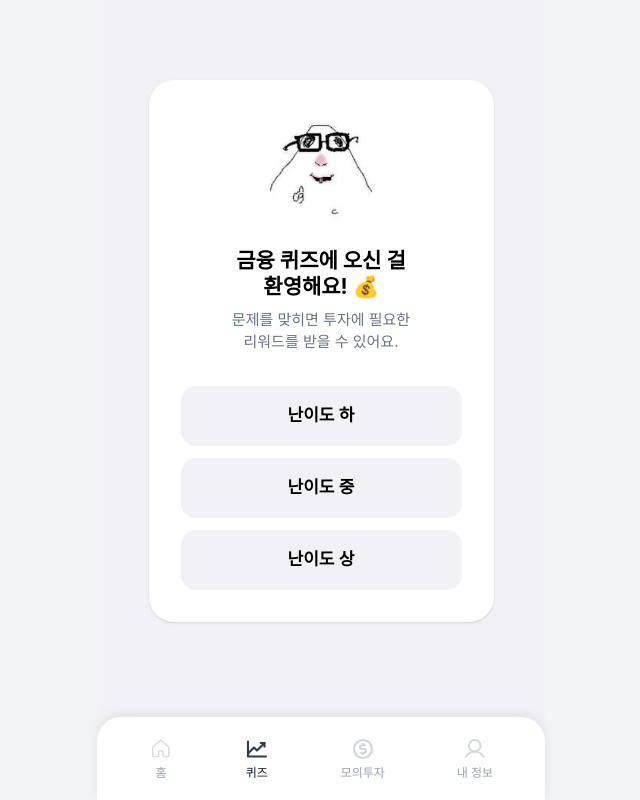
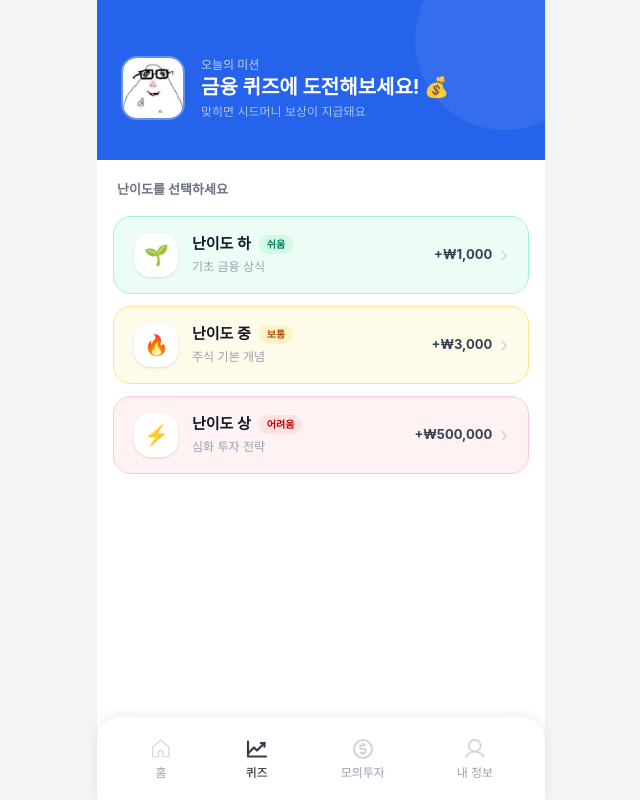
Before and after one commit to lnylnylnylny/OpenSource_team6, a React (Vite) app in the folder frontend/: page /quiz in a window 1280 px wide. Shown: the whole page, without its empty margins (319-959 px from the left). Built offline with nearby package versions, Linux system fonts and the light colour scheme; no server answers.

Commit message:
feat: 퀴즈 UI 수정

```diff
--- a/frontend/src/components/QuizCard.tsx
+++ b/frontend/src/components/QuizCard.tsx
@@ -1,5 +1,5 @@
-import React, { useState } from 'react';
-import axios from 'axios';
+import { useState } from "react";
+import axios from "axios";
 
 interface QuizProps {
   quiz: {
@@ -13,12 +13,23 @@ interface QuizProps {
   onNext: () => void;
 }
 
+const DIFFICULTY_LABEL: Record<string, { label: string; color: string }> = {
+  하: { label: "쉬움", color: "bg-emerald-500" },
+  중: { label: "보통", color: "bg-amber-500" },
+  상: { label: "어려움", color: "bg-red-500" },
+};
+
 export const QuizCard = ({ quiz, onNext }: QuizProps) => {
   const [selectedIdx, setSelectedIdx] = useState<number | null>(null);
   const [isSubmitted, setIsSubmitted] = useState(false);
   const [reward, setReward] = useState<number>(0);
 
-  const optionsArray = quiz.options.split(',');
+  const optionsArray = quiz.options.split(",");
+  const diffInfo = DIFFICULTY_LABEL[quiz.difficulty] ?? {
+    label: quiz.difficulty,
+    color: "bg-blue-500",
+  };
+  const isCorrect = isSubmitted && selectedIdx === quiz.answer;
 
   const handleNext = () => {
     setIsSubmitted(false);
@@ -29,7 +40,7 @@ export const QuizCard = ({ quiz, onNext }: QuizProps) => {
 
   const handleSubmit = async () => {
     if (selectedIdx === null) return;
-    const token = localStorage.getItem('accessToken');
+    const token = localStorage.getItem("accessToken");
     try {
       const res = await axios.post(
         `${import.meta.env.VITE_API_URL}/api/quizzes/submit`,
@@ -43,92 +54,157 @@ export const QuizCard = ({ quiz, onNext }: QuizProps) => {
     setIsSubmitted(true);
   };
 
+  const getOptionStyle = (i: number) => {
+    if (!isSubmitted) {
+      return selectedIdx === i
+        ? "border-2 border-blue-600 bg-blue-50 text-blue-700 font-bold shadow-sm"
+        : "border border-gray-200 bg-white text-gray-800 hover:border-blue-200 hover:bg-blue-50/40";
+    }
+    if (i === quiz.answer)
+      return "border-2 border-emerald-500 bg-emerald-50 text-emerald-700 font-bold";
+    if (i === selectedIdx)
+      return "border-2 border-red-400 bg-red-50 text-red-600";
+    return "border border-gray-200 bg-white text-gray-400";
+  };
+
   return (
-    /* [수정 1] h-screen으로 전체 높이를 고정하여 화면 밖으로 나가지 않게 함 */
-    <div className="flex flex-col w-full max-w-[393px] h-screen bg-white mx-auto relative overflow-hidden border-x border-gray-100">
+    <div className="flex flex-col w-full h-screen mx-auto relative overflow-hidden">
+      {/* 상단 헤더 */}
+      <div
+        className="relative overflow-hidden shrink-0 px-6 pt-14 pb-10"
+        style={{ background: "#2563EB" }}
+      >
+        {/* 장식 원 */}
+        <div
+          className="absolute rounded-full pointer-events-none"
+          style={{
+            width: 180,
+            height: 180,
+            background: "rgba(255,255,255,0.07)",
+            top: -50,
+            right: -50,
+          }}
+        />
 
-      {/* 상단 영역: 파란색 배경 */}
-      <div className="bg-[#3182F7] w-full h-[45%] p-8 pt-20 flex flex-col relative shrink-0">
+        <div className="flex items-start gap-3">
+          {/* 뒤로가기 */}
           <button
-          className="absolute top-14 left-6 hover:opacity-70 transition-opacity cursor-pointer z-30"
-          onClick={() => onNext()}
+            className="w-8 h-8 mt-1 flex items-center justify-center rounded-full bg-white/20 hover:bg-white/30 transition-colors cursor-pointer shrink-0"
+            onClick={onNext}
           >
-          <svg width="24" height="24" viewBox="0 0 24 24" fill="none" stroke="white" strokeWidth="2.5">
+            <svg
+              width="16"
+              height="16"
+              viewBox="0 0 24 24"
+              fill="none"
+              stroke="white"
+              strokeWidth="2.5"
+            >
               <path d="M15 18l-6-6 6-6" />
             </svg>
           </button>
 
-        <div className="mb-4 shrink-0">
-          <span className="bg-white/20 text-white px-3 py-1 rounded-full text-xs font-bold tracking-widest uppercase">
-            LEVEL: {quiz.difficulty}
-          </span>
+          <div className="flex items-start gap-3.5 flex-1">
+            <div className="w-11 h-11 rounded-2xl bg-white/20 flex items-center justify-center text-xl shrink-0">
+              {quiz.difficulty === "하" ? "🌱" : quiz.difficulty === "중" ? "🔥" : "⚡"}
             </div>
-
-        {/* [수정 2] 질문이 길면 이 안에서만 스크롤되도록 설정 */}
-        <div className="overflow-y-auto pr-2 custom-scrollbar">
-          <h2 className="text-white text-[24px] font-semibold leading-[34px] break-keep">
+            <div>
+              <p className="text-white/70 text-xs font-medium mb-0.5">
+                {diffInfo.label} 난이도
+              </p>
+              <h2 className="text-white text-[18px] font-bold leading-[28px] break-keep">
                 {quiz.question}
               </h2>
             </div>
           </div>
+        </div>
+      </div>
 
-      {/*
-        선택지 영역:
-        [수정 3] flex-1과 overflow-y-auto를 사용하여 하단 버튼과 네비게이션 바 공간을 확보
-      */}
-      <div className="flex-1 bg-[#F2F2F6] rounded-t-[30px] -mt-10 p-5 shadow-inner relative z-10 overflow-y-auto pb-32">
-        <div className="grid grid-cols-2 gap-3 mt-4">
+      {/* 선택지 + 결과 영역 */}
+      <div className="flex-1 overflow-y-auto px-4 pt-6 pb-32">
+        <div className="flex flex-col gap-3">
           {optionsArray.map((option, i) => (
             <button
               key={i}
               disabled={isSubmitted}
               onClick={() => setSelectedIdx(i)}
-              className={`h-[100px] p-4 flex items-center justify-center text-center text-[14px] leading-[20px] rounded-[15px] transition-all duration-200
-              ${isSubmitted ? "cursor-default" : "cursor-pointer active:scale-95 hover:bg-gray-50"}
-              ${
-                selectedIdx === i
-                  ? "border-2 border-[#0064FF] text-[#0064FF] font-bold bg-white shadow-md"
-                  : "border border-[#D1D6DA] text-black bg-white"
-              } ${
-                isSubmitted && i === quiz.answer ? "border-2 border-green-500 bg-green-50" : ""
-              } ${
-                isSubmitted && i === selectedIdx && i !== quiz.answer ? "border-2 border-red-500 bg-red-50" : ""
+              className={`w-full min-h-[60px] px-4 py-3.5 flex items-center gap-3 rounded-[14px] text-left transition-all duration-150 ${
+                isSubmitted
+                  ? "cursor-default"
+                  : "cursor-pointer active:scale-[0.98]"
+              } ${getOptionStyle(i)}`}
+            >
+              <span
+                className={`w-7 h-7 rounded-full flex items-center justify-center text-[12px] font-bold shrink-0 ${
+                  selectedIdx === i && !isSubmitted
+                    ? "bg-blue-600 text-white"
+                    : isSubmitted && i === quiz.answer
+                    ? "bg-emerald-500 text-white"
+                    : isSubmitted && i === selectedIdx
+                    ? "bg-red-400 text-white"
+                    : "bg-gray-100 text-gray-500"
                 }`}
               >
-              {option}
+                {i + 1}
+              </span>
+              <span className="text-[14px] leading-[20px] break-keep">
+                {option.trim()}
+              </span>
+              {isSubmitted && i === quiz.answer && (
+                <span className="ml-auto text-emerald-500 text-lg shrink-0">
+                  ✓
+                </span>
+              )}
+              {isSubmitted && i === selectedIdx && i !== quiz.answer && (
+                <span className="ml-auto text-red-400 text-lg shrink-0">✗</span>
+              )}
             </button>
           ))}
         </div>
 
         {/* 해설 박스 */}
         {isSubmitted && (
-          <div className="mt-6 p-5 bg-white rounded-[15px] border border-gray-100 shadow-sm animate-in fade-in slide-in-from-bottom-2">
-            <span className={`block mb-1 font-bold ${selectedIdx === quiz.answer ? "text-green-600" : "text-red-600"}`}>
-              {selectedIdx === quiz.answer ? "정답이에요! 🎉" : "아쉬워요.. 😢"}
+          <div className="mt-4 rounded-[16px] overflow-hidden border border-gray-100">
+            <div
+              className={`px-4 py-3 flex items-center gap-2 ${
+                isCorrect ? "bg-emerald-500" : "bg-red-400"
+              }`}
+            >
+              <span className="text-white text-lg">
+                {isCorrect ? "🎉" : "😢"}
               </span>
-            {selectedIdx === quiz.answer && reward > 0 && (
-              <span className="block mb-2 text-[14px] font-semibold text-green-500">
-                +{reward.toLocaleString()}원이 지급되었어요!
+              <span className="text-white font-bold text-[14px]">
+                {isCorrect ? "정답이에요!" : "아쉬워요.."}
+              </span>
+              {isCorrect && reward > 0 && (
+                <span className="ml-auto text-white font-bold text-[13px]">
+                  +{reward.toLocaleString()}원 지급
                 </span>
               )}
-            <p className="text-gray-600 text-[14px] leading-[20px] break-keep">
+            </div>
+            <div className="bg-white px-4 py-3">
+              <p className="text-gray-600 text-[13px] leading-[20px] break-keep">
                 {quiz.explanation}
               </p>
             </div>
+          </div>
         )}
+      </div>
 
-        {/* 제출/다음 버튼 */}
+      {/* 하단 버튼 */}
+      <div className="absolute bottom-20 left-0 right-0 px-4 pb-6 pt-3 ">
         <button
           onClick={isSubmitted ? handleNext : handleSubmit}
-          className={`w-full h-[56px] mt-8 mb-4 rounded-[15px] text-white text-[17px] font-bold transition-all active:scale-95
-          ${selectedIdx !== null ? "bg-[#0064FF] shadow-lg shadow-blue-200 cursor-pointer" : "bg-gray-300 cursor-not-allowed"}
-          `}
-          disabled={selectedIdx === null}
+          disabled={selectedIdx === null && !isSubmitted}
+          className={`w-full h-[54px] rounded-[14px] text-white text-[16px] font-bold transition-all active:scale-[0.98] ${
+            selectedIdx !== null || isSubmitted
+              ? "bg-blue-600 shadow-md shadow-blue-200 cursor-pointer"
+              : "bg-gray-300 cursor-not-allowed"
+          }`}
         >
           {isSubmitted ? "다음 문제 도전하기" : "제출하기"}
         </button>
       </div>
-      <div className="h-[80px] bg-[#F2F2F6] shrink-0" />
     </div>
   );
 };
--- a/frontend/src/pages/Quiz.tsx
+++ b/frontend/src/pages/Quiz.tsx
@@ -1,12 +1,8 @@
 import { useState } from "react";
 import axios from "axios";
-import { NavBar } from "../components/NavBar";
 import { QuizCard } from "../components/QuizCard";
-
-/* [추가] 로컬 에셋 이미지 불러오기 */
 import SmartHamster from "../assets/images/smart_hamster.jpg";
 
-// 백엔드 데이터 규격 정의
 interface QuizData {
   id: number;
   question: string;
@@ -16,77 +12,149 @@ interface QuizData {
   difficulty: string;
 }
 
+const DIFFICULTY_CONFIG = {
+  하: {
+    emoji: "🌱",
+    label: "쉬움",
+    desc: "기초 금융 상식",
+    reward: "₩1,000",
+    bg: "bg-emerald-50",
+    border: "border-emerald-200",
+    badge: "bg-emerald-100 text-emerald-700",
+  },
+  중: {
+    emoji: "🔥",
+    label: "보통",
+    desc: "주식 기본 개념",
+    reward: "₩3,000",
+    bg: "bg-amber-50",
+    border: "border-amber-200",
+    badge: "bg-amber-100 text-amber-700",
+  },
+  상: {
+    emoji: "⚡",
+    label: "어려움",
+    desc: "심화 투자 전략",
+    reward: "₩500,000",
+    bg: "bg-red-50",
+    border: "border-red-200",
+    badge: "bg-red-100 text-red-700",
+  },
+} as const;
+
 export const Quiz = () => {
   const [quiz, setQuiz] = useState<QuizData | null>(null);
   const [loading, setLoading] = useState(false);
+  const [loadingLevel, setLoadingLevel] = useState<string | null>(null);
 
-  // 난이도 선택 시 호출되는 함수
   const handleStartQuiz = async (difficulty: string) => {
     setLoading(true);
+    setLoadingLevel(difficulty);
     try {
-      // 백엔드 API 호출 (로컬 서버 주소)
-      const response = await axios.get(`http://localhost:8000/api/quizzes/random`, {
-        params: { difficulty }
-      });
+      const response = await axios.get(
+        `http://localhost:8000/api/quizzes/random`,
+        { params: { difficulty } }
+      );
       setQuiz(response.data);
     } catch (error) {
       console.error("퀴즈 로딩 실패:", error);
       alert("문제를 불러오지 못했습니다. 서버 상태를 확인해주세요.");
     } finally {
       setLoading(false);
+      setLoadingLevel(null);
     }
   };
 
+  if (quiz) {
+    return <QuizCard quiz={quiz} onNext={() => setQuiz(null)} />;
+  }
+
   return (
-    <div className="min-h-screen bg-[#F2F2F6] flex flex-col items-center">
-      <main className="flex-1 w-full max-w-[393px] pb-20">
-        {quiz ? (
-          /* 퀴즈가 로드되었을 때 (QuizCard 컴포넌트) */
-          <QuizCard
-            quiz={quiz}
-            onNext={() => setQuiz(null)}
+    <div className="w-full overflow-x-hidden min-h-screen flex flex-col pb-[83px]">
+      {/* 헤더 */}
+      <div
+        className="relative overflow-hidden px-6 pt-14 pb-10"
+        style={{ background: "#2563EB" }}
+      >
+        <div
+          className="absolute rounded-full pointer-events-none"
+          style={{
+            width: 180,
+            height: 180,
+            background: "rgba(255,255,255,0.07)",
+            top: -50,
+            right: -50,
+          }}
         />
-        ) : (
-          /* 난이도 선택 화면 (환영 메시지 포함) */
-          <div className="p-6 pt-20">
-            <div className="bg-white rounded-[25px] p-8 shadow-sm text-center flex flex-col items-center">
-
-              {/* [수정] 똑똑한 햄스터 이미지 적용 영역 */}
-              <div className="w-28 h-28 mb-6 flex items-center justify-center bg-blue-50 rounded-full shrink-0 overflow-hidden">
+        <div className="flex items-center gap-4">
+          <div className="w-16 h-16 rounded-2xl overflow-hidden shrink-0 border-2 border-white/30">
             <img
               src={SmartHamster}
               alt="똑똑한 햄스터"
               className="w-full h-full object-cover"
             />
           </div>
+          <div>
+            <p className="text-white/70 text-xs font-medium mb-0.5">
+              오늘의 미션
+            </p>
+            <h1 className="text-white text-xl font-bold leading-tight break-keep">
+              금융 퀴즈에 도전해보세요! 💰
+            </h1>
+            <p className="text-white/60 text-xs mt-1">
+              맞히면 시드머니 보상이 지급돼요
+            </p>
+          </div>
+        </div>
+      </div>
 
-              {/* 문구 잘림 방지 및 텍스트 덩어리 유지 */}
-              <h1 className="text-[21px] font-bold mb-2 break-keep leading-tight">
-                금융 퀴즈에 오신 걸 <span className="inline-block">환영해요! 💰</span>
-              </h1>
-
-              <p className="text-gray-500 text-[15px] mb-8 break-keep">
-                문제를 맞히면 투자에 필요한<br />리워드를 받을 수 있어요.
+      {/* 난이도 선택 */}
+      <div className="flex-1 px-4 py-5 flex flex-col gap-3">
+        <p className="text-[13px] font-semibold text-gray-500 px-1 mb-1">
+          난이도를 선택하세요
         </p>
-
-              <div className="flex flex-col gap-3 w-full">
-                {['하', '중', '상'].map((level) => (
+        {(["하", "중", "상"] as const).map((level) => {
+          const cfg = DIFFICULTY_CONFIG[level];
+          const isLoading = loadingLevel === level;
+          return (
             <button
               key={level}
               onClick={() => handleStartQuiz(level)}
               disabled={loading}
-                    className={`h-[60px] bg-[#F2F2F6] hover:bg-[#e5e5ea] active:scale-95 transition-all rounded-[15px] font-semibold text-[17px]
-                    ${loading ? "cursor-not-allowed opacity-70" : "cursor-pointer"}
-                    `}
+              className={`w-full ${cfg.bg} border ${
+                cfg.border
+              } rounded-[18px] px-5 py-4 flex items-center justify-between active:scale-[0.98] transition-transform text-left cursor-pointer ${
+                loading ? "opacity-60 cursor-not-allowed" : ""
+              }`}
             >
-                    난이도 {level} {loading ? '...' : ''}
-                  </button>
-                ))}
+              <div className="flex items-center gap-3.5">
+                <div className="w-11 h-11 rounded-2xl bg-white flex items-center justify-center text-xl shadow-sm shrink-0">
+                  {cfg.emoji}
+                </div>
+                <div>
+                  <div className="flex items-center gap-2 mb-0.5">
+                    <span className="text-[15px] font-bold text-gray-900">
+                      난이도 {level}
+                    </span>
+                    <span
+                      className={`text-[10px] font-semibold px-2 py-0.5 rounded-full ${cfg.badge}`}
+                    >
+                      {cfg.label}
+                    </span>
+                  </div>
+                  <p className="text-[12px] text-gray-400">{cfg.desc}</p>
                 </div>
               </div>
+              <div className="flex items-center gap-2 shrink-0">
+                <span className="text-[13px] font-bold text-gray-700">
+                  {isLoading ? "..." : `+${cfg.reward}`}
+                </span>
+                <span className="text-gray-300 text-xl">›</span>
               </div>
-        )}
-      </main>
+            </button>
+          );
+        })}
+      </div>
     </div>
   );
 };
```
Lines whose indentation alone changed are shown as unchanged.
